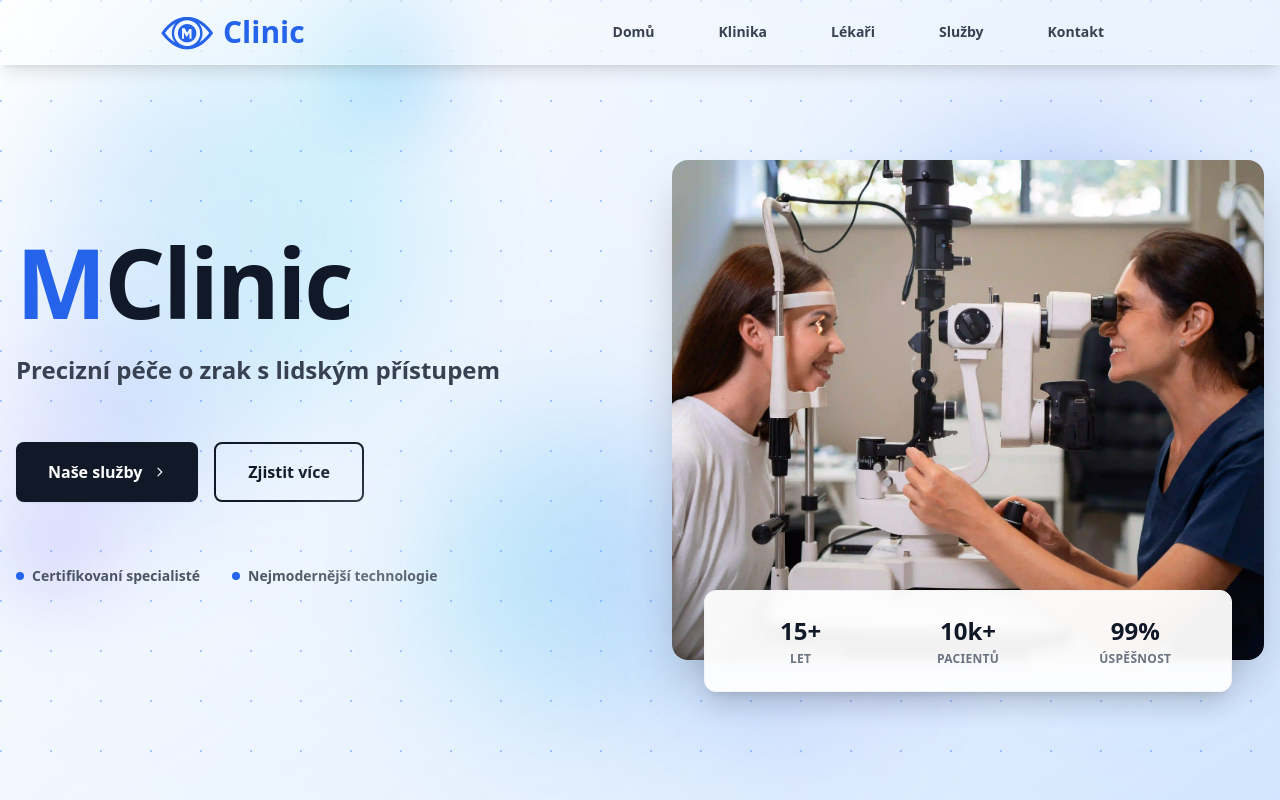
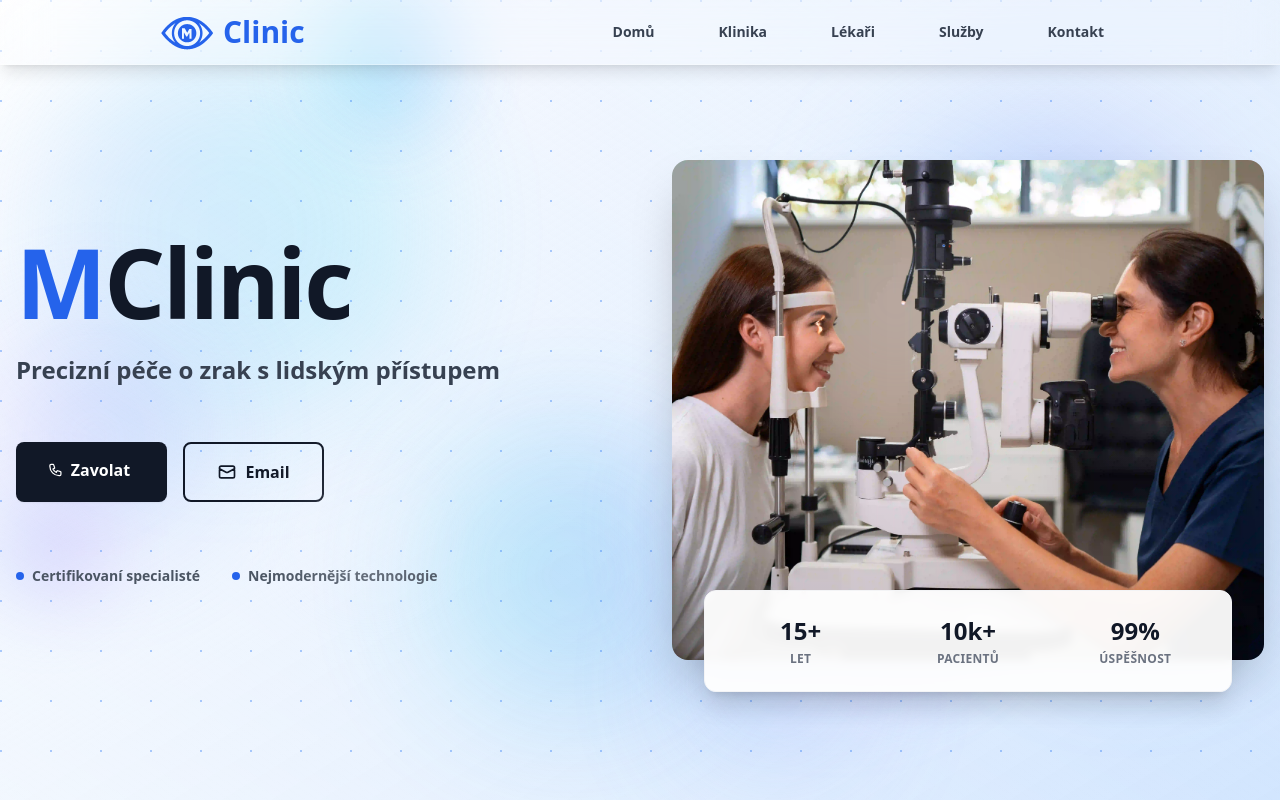
Before and after one commit to riveerxd/clinicm, a Nuxt app: page / in a window 1280 px wide. Shown: the top 800 px of the page. Built offline with nearby package versions, Linux system fonts and the light colour scheme.

Commit message:
updated hero

```diff
--- a/app/components/Hero.vue
+++ b/app/components/Hero.vue
@@ -20,17 +20,22 @@
 
           <!-- CTA Buttons -->
           <div class="flex flex-col sm:flex-row gap-4 pt-6">
-            <button @click="smoothScrollTo('services')" class="group px-8 py-4 bg-gray-900 text-white font-bold rounded-lg shadow-sm hover:shadow-lg transform hover:-translate-y-0.5 transition-all duration-300 ease-out">
+            <a href="tel:+420123456789" class="group px-8 py-4 bg-gray-900 text-white font-bold rounded-lg shadow-sm hover:shadow-lg transform hover:-translate-y-0.5 transition-all duration-300 ease-out">
               <span class="flex items-center space-x-2">
-                <span class="w-full text-center sm:text-left block">Naše služby</span>
-                <svg class="w-4 h-4 transform group-hover:translate-x-1 transition-transform duration-300" fill="none" stroke="currentColor" viewBox="0 0 24 24">
-                  <path stroke-linecap="round" stroke-linejoin="round" stroke-width="2" d="M9 5l7 7-7 7"></path>
+                <svg class="w-5 h-5" fill="none" stroke="currentColor" viewBox="0 0 24 24">
+                  <path stroke-linecap="round" stroke-linejoin="round" stroke-width="2" d="M3 5a2 2 0 012-2h3.28a1 1 0 01.948.684l1.498 4.493a1 1 0 01-.502 1.21l-2.257 1.13a11.042 11.042 0 005.516 5.516l1.13-2.257a1 1 0 011.21-.502l4.493 1.498a1 1 0 01.684.949V19a2 2 0 01-2 2h-1C9.716 21 3 14.284 3 6V5z"></path>
                 </svg>
+                <span class="w-full text-center sm:text-left block">Zavolat</span>
               </span>
-            </button>
-            <button @click="smoothScrollTo('opening-clinic')" class="px-8 py-4 border-2 border-gray-900 text-gray-900 font-bold rounded-lg hover:bg-gray-900 hover:text-white transition-all duration-300">
-              Zjistit více
-            </button>
+            </a>
+            <a href="mailto:info@mclinic.cz" class="px-8 py-4 border-2 border-gray-900 text-gray-900 font-bold rounded-lg hover:bg-gray-900 hover:text-white transition-all duration-300">
+              <span class="flex items-center space-x-2">
+                <svg class="w-5 h-5" fill="none" stroke="currentColor" viewBox="0 0 24 24">
+                  <path stroke-linecap="round" stroke-linejoin="round" stroke-width="2" d="M3 8l7.89 4.26a2 2 0 002.22 0L21 8M5 19h14a2 2 0 002-2V7a2 2 0 00-2-2H5a2 2 0 00-2 2v10a2 2 0 002 2z"></path>
+                </svg>
+                <span>Email</span>
+              </span>
+            </a>
           </div>
 
           <!-- Trust indicators -->
```
